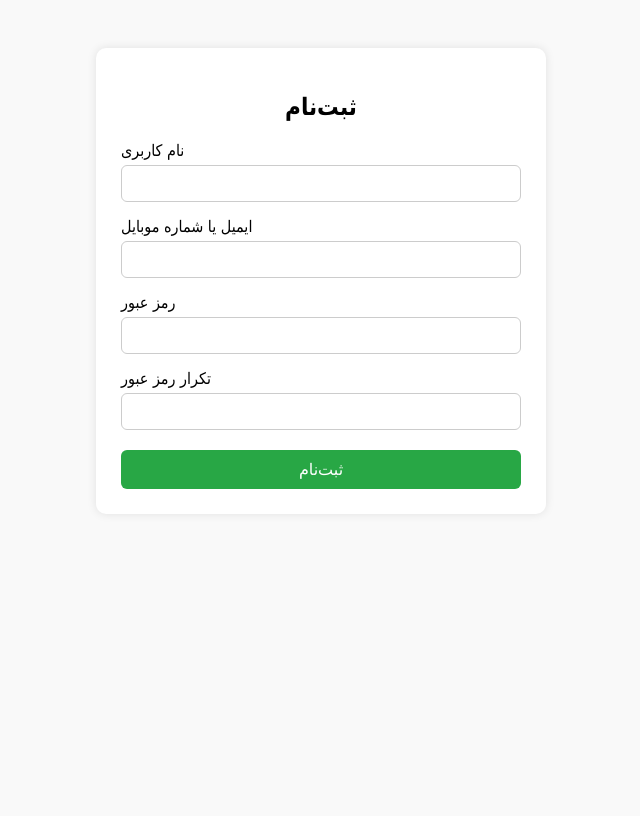
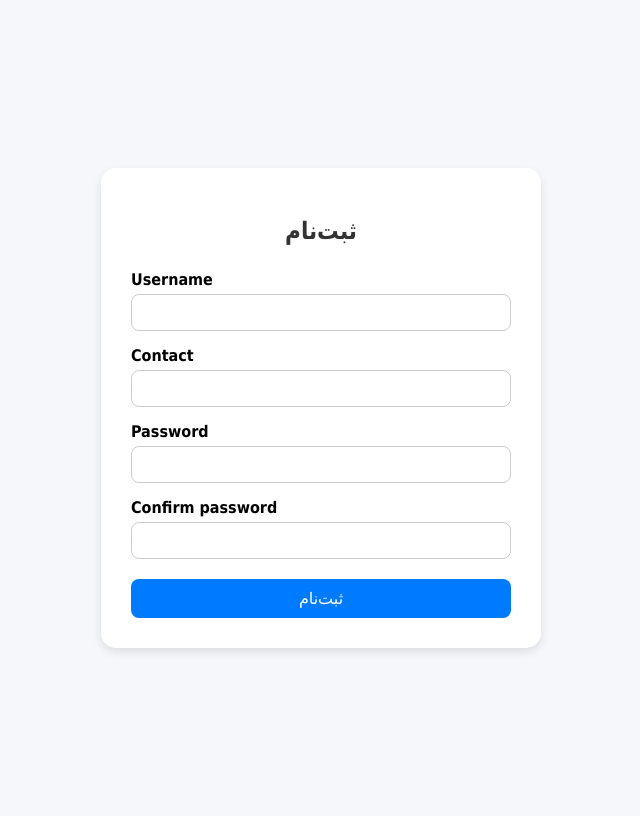
Before and after one commit to Fatemezri/project_1, a Django app: template user/templates/user/sign_in.html in a window 1280 px wide. Shown: the whole page, without its empty margins (319-959 px from the left). Before the commit the page ends 489 px from the top, so only its background shows below. Run offline with Django 5.2, Linux system fonts and the light colour scheme; the template is opened without the code that fills it, so the values that code supplies are empty, except form fields; tables that the repository leaves empty hold one stand-in row (values such as "Sample post"); form fields are guessed from the names that the template uses.

Commit message:
signin(test_1)add:apdate sigin.html

```diff
--- a/user/templates/user/sign_in.html
+++ b/user/templates/user/sign_in.html
@@ -2,62 +2,73 @@
 <html lang="fa">
 <head>
     <meta charset="UTF-8">
-    <title>ثبت‌نام</title>
+    <title>فرم ثبت‌نام</title>
     <style>
         body {
-            font-family: Tahoma, sans-serif;
-            background-color: #f9f9f9;
-            padding: 40px;
+            font-family: 'Vazir', Tahoma, sans-serif;
+            background-color: #f5f7fa;
+            display: flex;
+            justify-content: center;
+            align-items: center;
+            height: 100vh;
         }
 
         form {
             background: #fff;
-            padding: 25px;
-            max-width: 400px;
-            margin: auto;
-            border-radius: 10px;
-            box-shadow: 0 0 10px rgba(0,0,0,0.1);
+            padding: 30px;
+            border-radius: 15px;
+            width: 380px;
+            box-shadow: 0 4px 10px rgba(0,0,0,0.1);
         }
 
         h2 {
             text-align: center;
-            margin-bottom: 20px;
+            margin-bottom: 25px;
+            color: #333;
         }
 
         label {
+            margin-top: 15px;
+            font-weight: bold;
             display: block;
-            margin-top: 15px;
         }
 
         input {
             width: 100%;
             padding: 10px;
             margin-top: 5px;
-            border-radius: 6px;
+            border-radius: 8px;
             border: 1px solid #ccc;
             box-sizing: border-box;
         }
 
         .error {
             color: red;
-            font-size: 14px;
-            margin-top: 10px;
+            font-size: 13px;
+            margin-top: 5px;
         }
 
         button {
+            width: 100%;
             margin-top: 20px;
-            width: 100%;
             padding: 10px;
-            background-color: #28a745;
+            background-color: #007bff;
             color: white;
             font-size: 16px;
             border: none;
-            border-radius: 6px;
+            border-radius: 8px;
             cursor: pointer;
         }
 
         button:hover {
-            background-color: #218838;
+            background-color: #0056b3;
+        }
+
+        .nonfield-error {
+            color: red;
+            font-size: 14px;
+            text-align: center;
+            margin-bottom: 10px;
         }
     </style>
 </head>
@@ -66,29 +77,37 @@
     {% csrf_token %}
     <h2>ثبت‌نام</h2>
 
-        {% if form.errors %}
-            <div class="error">
-                <ul>
-                {% for field in form %}
-                    {% for error in field.errors %}
-                        <li>{{ field.label }}: {{ error }}</li>
+    {% if form.non_field_errors %}
+        <div class="nonfield-error">
+            {% for error in form.non_field_errors %}
+                <div>{{ error }}</div>
             {% endfor %}
-                {% endfor %}
-                </ul>
         </div>
     {% endif %}
 
-        <label for="id_username">نام کاربری</label>
+    <label for="{{ form.username.id_for_label }}">{{ form.username.label }}</label>
     {{ form.username }}
+    {% for error in form.username.errors %}
+        <div class="error">{{ error }}</div>
+    {% endfor %}
 
-        <label for="id_contact">ایمیل یا شماره موبایل</label>
+    <label for="{{ form.contact.id_for_label }}">{{ form.contact.label }}</label>
     {{ form.contact }}
+    {% for error in form.contact.errors %}
+        <div class="error">{{ error }}</div>
+    {% endfor %}
 
-        <label for="id_password">رمز عبور</label>
+    <label for="{{ form.password.id_for_label }}">{{ form.password.label }}</label>
     {{ form.password }}
+    {% for error in form.password.errors %}
+        <div class="error">{{ error }}</div>
+    {% endfor %}
 
-        <label for="id_confirm_password">تکرار رمز عبور</label>
+    <label for="{{ form.confirm_password.id_for_label }}">{{ form.confirm_password.label }}</label>
     {{ form.confirm_password }}
+    {% for error in form.confirm_password.errors %}
+        <div class="error">{{ error }}</div>
+    {% endfor %}
 
     <button type="submit">ثبت‌نام</button>
 </form>
```
Lines whose indentation alone changed are shown as unchanged.
